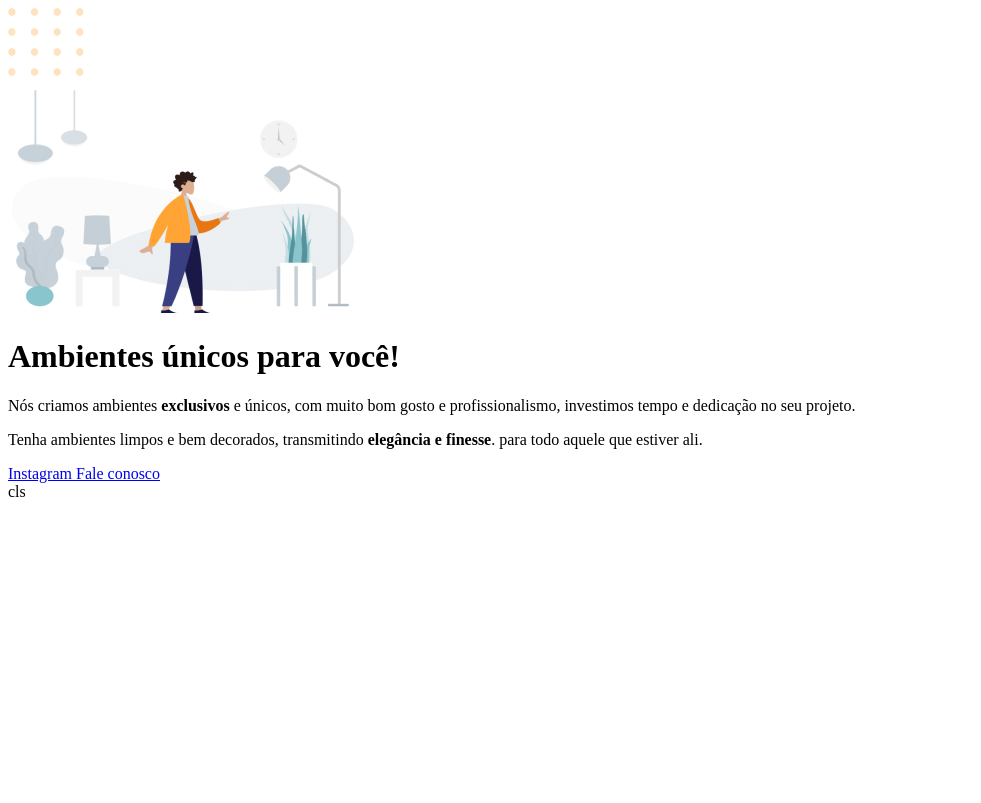
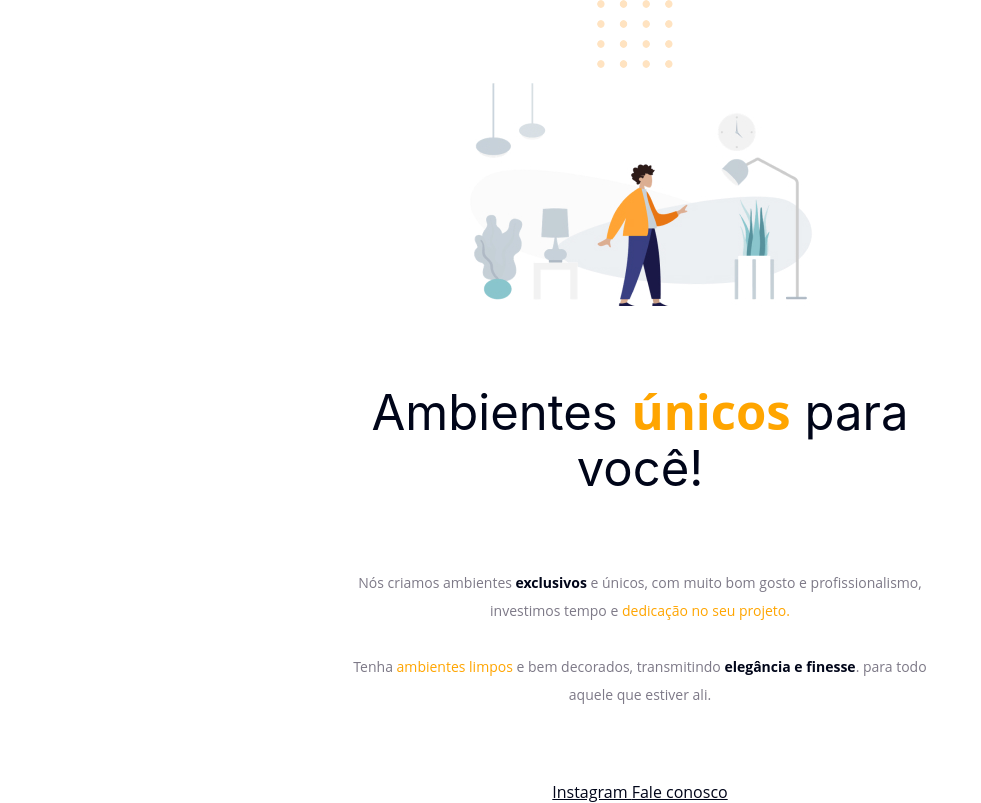
Before and after one commit to levilimas/project1_HTML_CSS_Explorer, a plain HTML site: page index.html in a window 1280 px wide. Shown: the whole page, without its empty margins (0-981 px from the left). Drawn offline with Linux system fonts and the light colour scheme.

Commit message:
commit on main

```diff
--- a/css/style.css
+++ b/css/style.css
@@ -0,0 +1,46 @@
+* {
+    background-color: #FFF;
+    margin: 0;
+    padding: 0;
+    color: #000519;
+    font-family: 'Open Sans','sans-serif';
+}
+
+body {
+    text-align: center;
+}
+
+#hero {
+    width: 592px;
+    margin: 0 auto 72px;
+}
+
+#hero img {
+    margin-bottom: 72px;
+}
+
+h1 {
+    font-family: 'Inter',' sans-serif';
+    font-size: 49px;
+    line-height: 56px;
+    font-weight: normal;
+    margin-bottom: 72px;
+}
+
+h1 span {
+    font-weight: bold;
+}
+
+span {
+    color: orange;
+}
+
+p {
+    color: #7d7987;
+    font-size: 14px;
+    line-height: 28px;
+}
+
+footer a + a {
+    margin-left: 28px;
+}
--- a/index.html
+++ b/index.html
@@ -22,9 +22,8 @@
                 Nós criamos ambientes <strong>exclusivos</strong> e únicos,
                 com muito bom gosto e profissionalismo,
                 investimos tempo e <span>dedicação no seu projeto.</span>
-            </p>
-
-            <p>
+                <br/>
+                <br/>
                 Tenha <span>ambientes limpos</span> e bem decorados,
                 transmitindo <strong>elegância  e finesse</strong>. para todo
                 aquele que estiver ali.
@@ -41,6 +40,6 @@
             </a>
         </div>
 
-    </body>cls
+    </body>
 
 </html>
```
